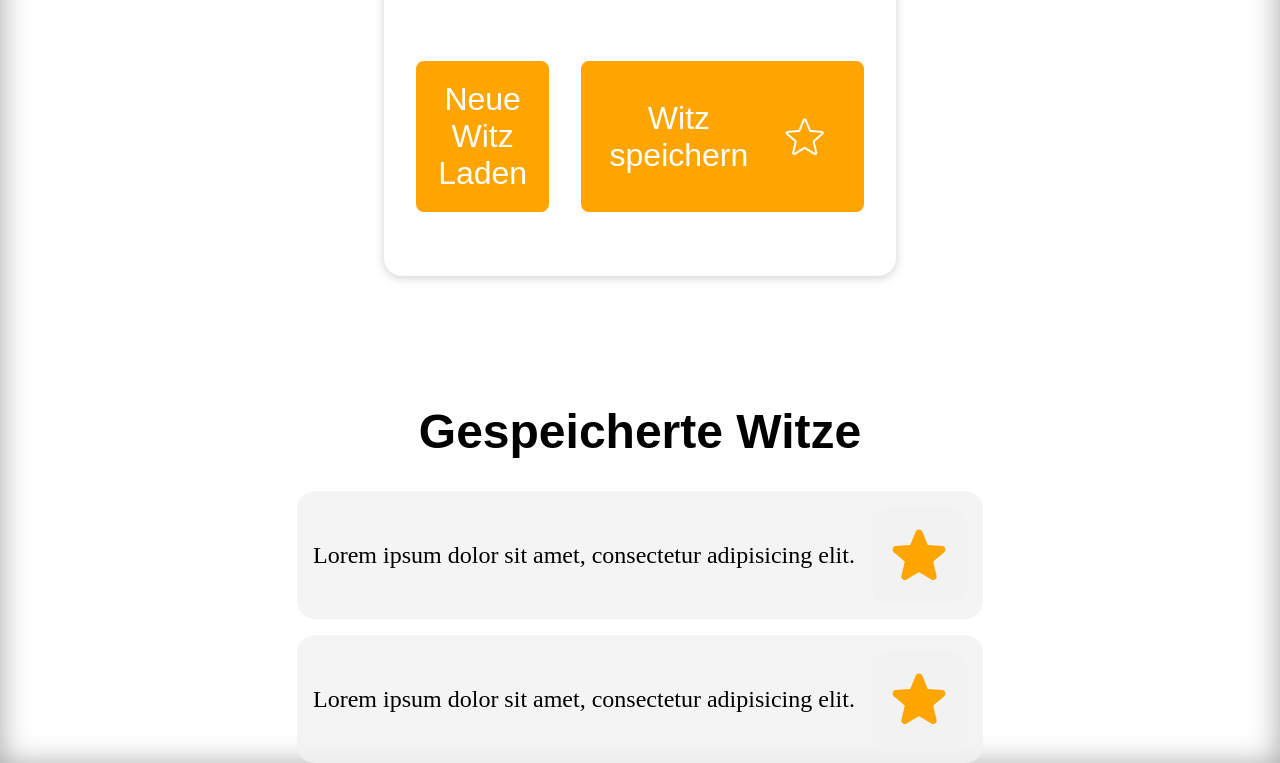
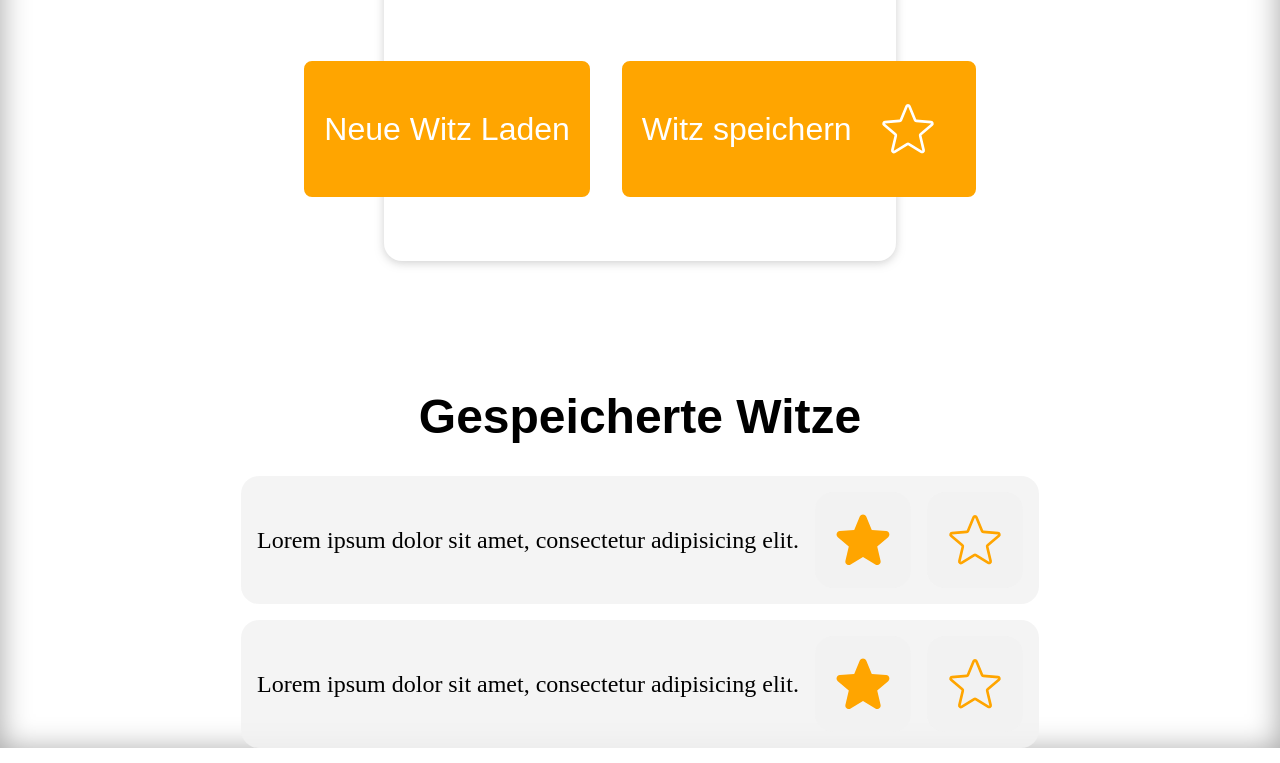
Before and after one commit to Schokett/witzeApp, a website built with Vite: page index.html in a window 1280 px wide. Shown: the part 657-1420 px from the top of the page. Built offline with nearby package versions, Linux system fonts and the light colour scheme; a web font is replaced by a local one.

Commit message:
size svg button bug fix

```diff
--- a/index.html
+++ b/index.html
@@ -56,11 +56,23 @@
             xmlns="http://www.w3.org/2000/svg"
             viewBox="0 0 24 24"
             fill="currentColor"
-            class="section-saved__jokes section-saved__jokes--svg">
+            class="section-saved__jokes section-saved__jokes--svg-default">
             <path
               fill-rule="evenodd"
               d="M10.788 3.21c.448-1.077 1.976-1.077 2.424 0l2.082 5.006 5.404.434c1.164.093 1.636 1.545.749 2.305l-4.117 3.527 1.257 5.273c.271 1.136-.964 2.033-1.96 1.425L12 18.354 7.373 21.18c-.996.608-2.231-.29-1.96-1.425l1.257-5.273-4.117-3.527c-.887-.76-.415-2.212.749-2.305l5.404-.434 2.082-5.005Z"
               clip-rule="evenodd" />
+          </svg>
+          <svg
+            xmlns="http://www.w3.org/2000/svg"
+            fill="none"
+            viewBox="0 0 24 24"
+            strokeWidth="{1.5}"
+            stroke="currentColor"
+            class="section-saved__jokes section-saved__jokes--svg-hover">
+            <path
+              strokeLinecap="round"
+              strokeLinejoin="round"
+              d="M11.48 3.499a.562.562 0 0 1 1.04 0l2.125 5.111a.563.563 0 0 0 .475.345l5.518.442c.499.04.701.663.321.988l-4.204 3.602a.563.563 0 0 0-.182.557l1.285 5.385a.562.562 0 0 1-.84.61l-4.725-2.885a.562.562 0 0 0-.586 0L6.982 20.54a.562.562 0 0 1-.84-.61l1.285-5.386a.562.562 0 0 0-.182-.557l-4.204-3.602a.562.562 0 0 1 .321-.988l5.518-.442a.563.563 0 0 0 .475-.345L11.48 3.5Z" />
           </svg>
         </div>
 
@@ -72,11 +84,23 @@
             xmlns="http://www.w3.org/2000/svg"
             viewBox="0 0 24 24"
             fill="currentColor"
-            class="section-saved__jokes section-saved__jokes--svg">
+            class="section-saved__jokes section-saved__jokes--svg-default">
             <path
               fill-rule="evenodd"
               d="M10.788 3.21c.448-1.077 1.976-1.077 2.424 0l2.082 5.006 5.404.434c1.164.093 1.636 1.545.749 2.305l-4.117 3.527 1.257 5.273c.271 1.136-.964 2.033-1.96 1.425L12 18.354 7.373 21.18c-.996.608-2.231-.29-1.96-1.425l1.257-5.273-4.117-3.527c-.887-.76-.415-2.212.749-2.305l5.404-.434 2.082-5.005Z"
               clip-rule="evenodd" />
+          </svg>
+          <svg
+            xmlns="http://www.w3.org/2000/svg"
+            fill="none"
+            viewBox="0 0 24 24"
+            strokeWidth="{1.5}"
+            stroke="currentColor"
+            class="section-saved__jokes section-saved__jokes--svg-hover">
+            <path
+              strokeLinecap="round"
+              strokeLinejoin="round"
+              d="M11.48 3.499a.562.562 0 0 1 1.04 0l2.125 5.111a.563.563 0 0 0 .475.345l5.518.442c.499.04.701.663.321.988l-4.204 3.602a.563.563 0 0 0-.182.557l1.285 5.385a.562.562 0 0 1-.84.61l-4.725-2.885a.562.562 0 0 0-.586 0L6.982 20.54a.562.562 0 0 1-.84-.61l1.285-5.386a.562.562 0 0 0-.182-.557l-4.204-3.602a.562.562 0 0 1 .321-.988l5.518-.442a.563.563 0 0 0 .475-.345L11.48 3.5Z" />
           </svg>
         </div>
       </div>
--- a/src/style.scss
+++ b/src/style.scss
@@ -53,11 +53,13 @@
     position: relative;
     display: flex;
     align-items: center;
+    justify-content: center;
     transition:
       background-color 0.2s ease-in-out,
       color 0.2s ease-in-out;
     border: 4px solid $buttonColor;
     gap: 0.5rem;
+    white-space: nowrap;
   }
   &__button-saved--svg-hover {
     opacity: 0;
@@ -85,14 +87,16 @@
   }
   &__button-saved:hover {
     background-color: transparent;
+
     color: $buttonColor;
     .section-joke__button-saved--svg-default {
       opacity: 0;
       transform: rotateY(180deg);
+      pointer-events: none;
     }
     .section-joke__button-saved--svg-hover {
       opacity: 1;
-      display: block;
+      display: inline-block;
       color: $buttonColor;
       transform: rotateY(360deg);
     }
@@ -121,11 +125,16 @@
     background-color: rgba(243, 243, 243, 0.849);
     padding: 1rem;
     border-radius: 18px;
-
-    &--svg {
-      color: $buttonColor;
-      width: 4rem;
-    }
+  }
+  &__jokes--svg-default {
+    color: $buttonColor;
+    width: 4rem;
+    height: 4rem;
+  }
+  &__jokes--svg-hover {
+    color: $buttonColor;
+    width: 4rem;
+    height: 4rem;
   }
   &__joke {
     font-size: 1.5rem;
```
